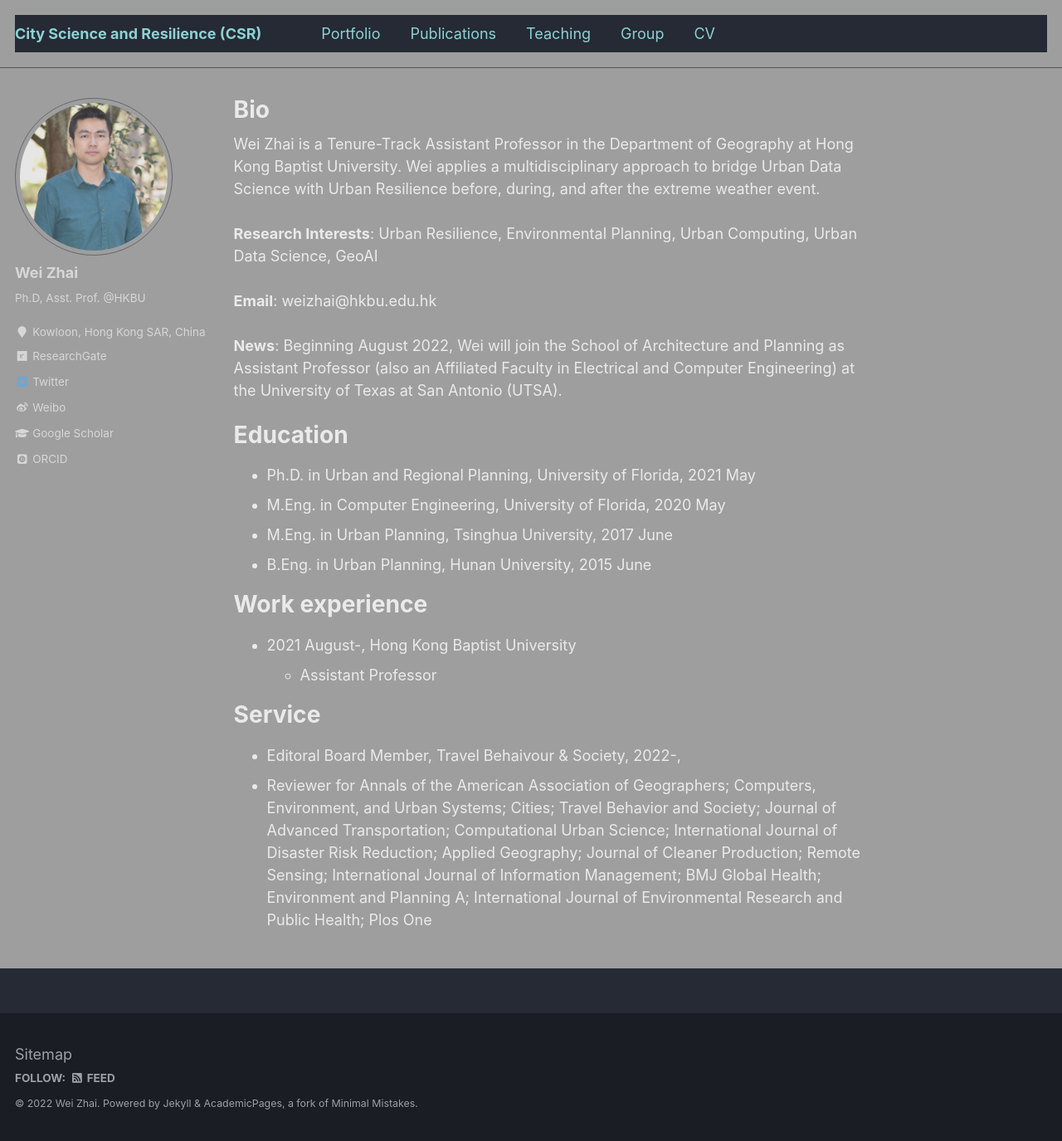
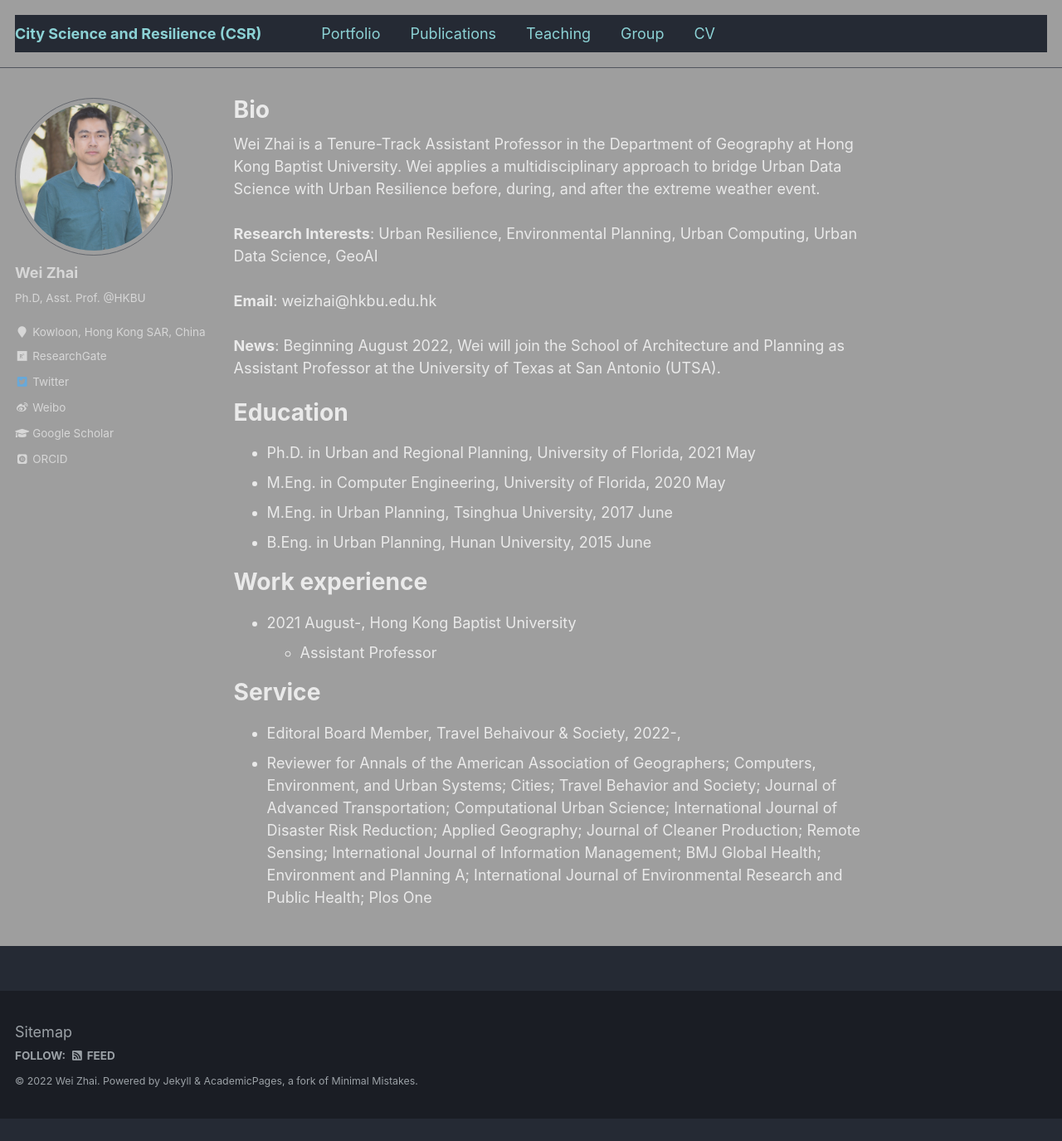
Before and after one commit to skywalkerzhai/weizhai.github.io, a Jekyll site: the page built from _pages/about.md, in a window 1280 px wide and 1375 px high. Shown: the whole window at 83% size. Built offline with Jekyll 4.4.1, drawn with Linux system fonts in a browser that asks for light colours; some web fonts are replaced.

Commit message:
Update about.md

```diff
--- a/_pages/about.md
+++ b/_pages/about.md
@@ -14,7 +14,7 @@ Wei Zhai is a Tenure-Track Assistant Professor in the Department of Geography at
 <br/><br/>
 **Email**: weizhai@hkbu.edu.hk
 <br/><br/>
-**News**: Beginning August 2022, Wei will join the School of Architecture and Planning as Assistant Professor (also an Affiliated Faculty in Electrical and Computer Engineering) at the University of Texas at San Antonio (UTSA).
+**News**: Beginning August 2022, Wei will join the School of Architecture and Planning as Assistant Professor at the University of Texas at San Antonio (UTSA).
 
 Education
 ======
```
